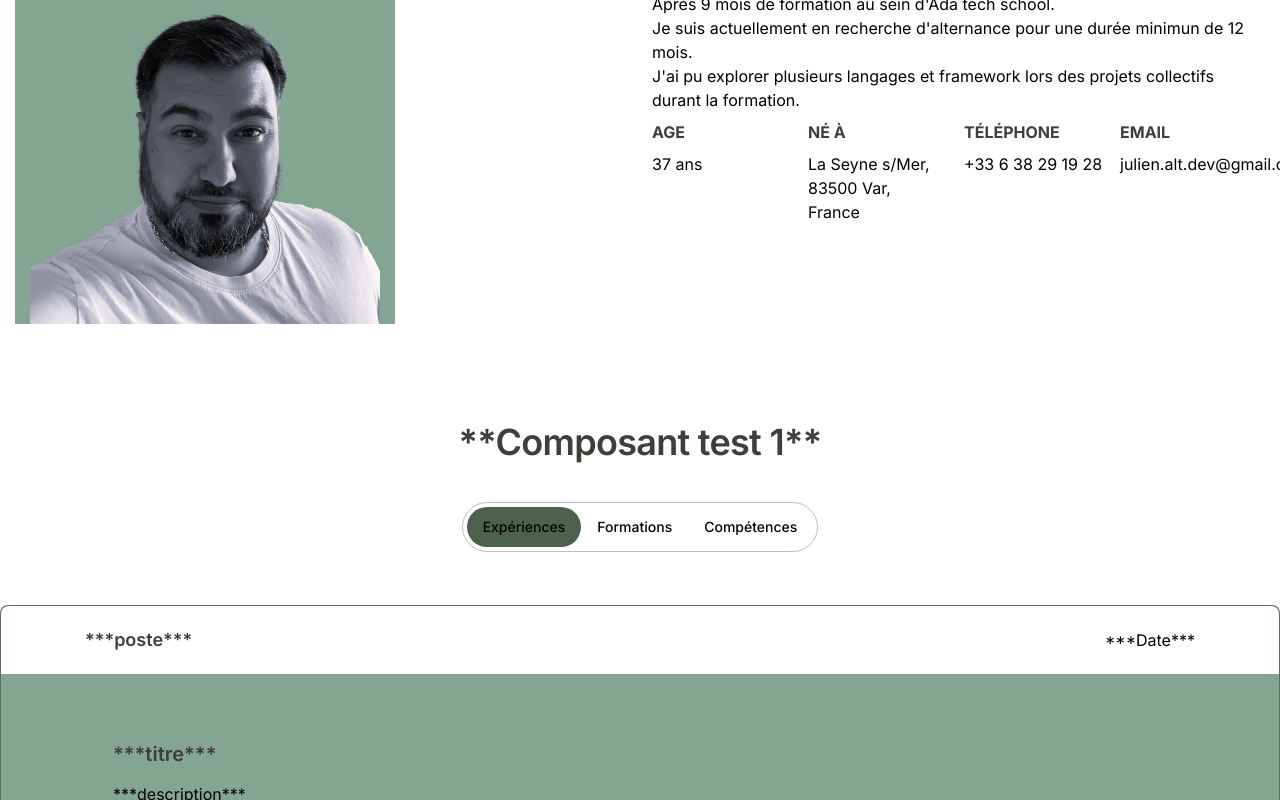
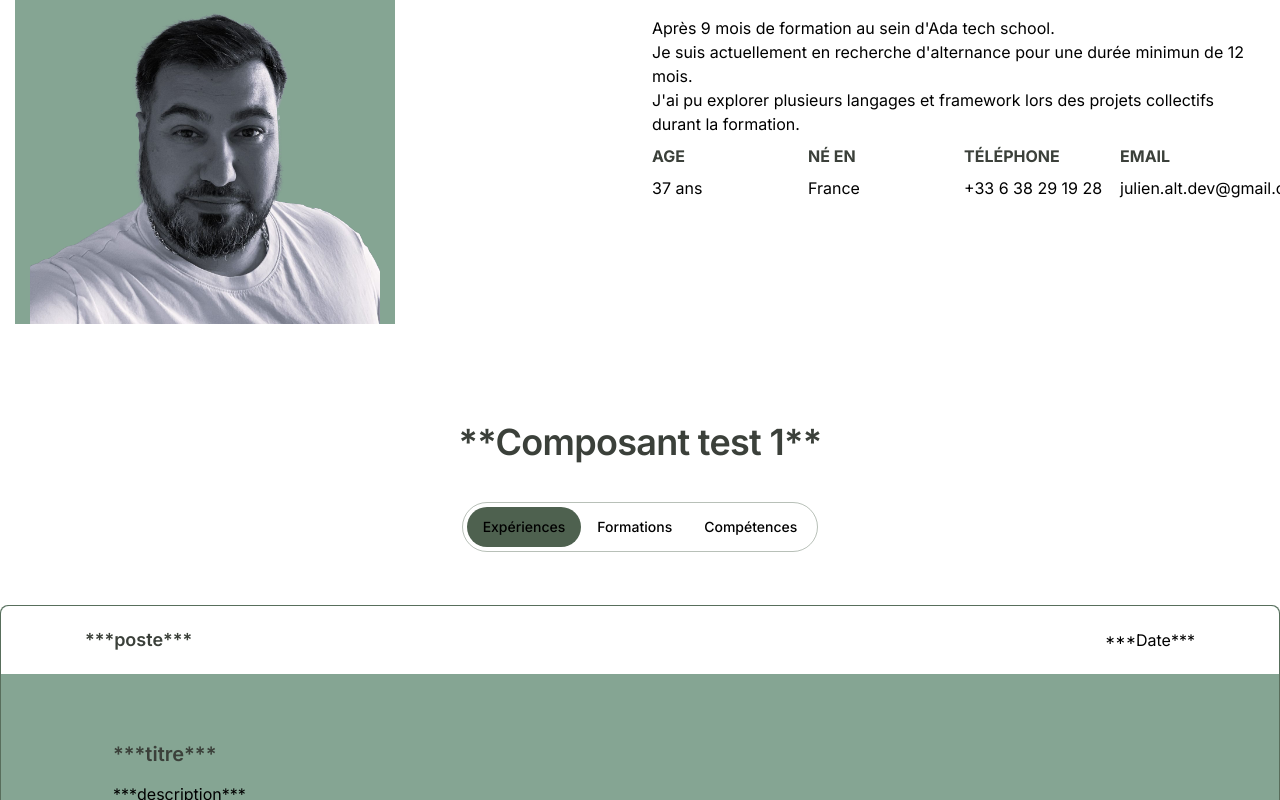
Before and after one commit to Julien8387/Portfolio_25, a Next.js app in the folder my-portfolio-25/: page / in a window 1280 px wide. Shown: the part 960-1760 px from the top of the page. Built offline with nearby package versions, Linux system fonts and the light colour scheme.

Commit message:
correction secu

```diff
--- a/my-portfolio-25/components/About.jsx
+++ b/my-portfolio-25/components/About.jsx
@@ -84,9 +84,9 @@ const About = () => {
                 {/** Item 2 */}
                 <div className="text-center lg:text-left">
                   <div className="uppercase font-bold text-primary mb-2">
-                    Né à
+                    Né en
                   </div>
-                  <div>La Seyne s/Mer, 83500 Var, France</div>
+                  <div>France</div>
                 </div>
                 {/** Item 3 - Phone La classe whitespace-nowrap empêchera le numéro de téléphone de se couper sur plusieurs lignes*/}
                 <div className="text-center lg:text-left">
```
